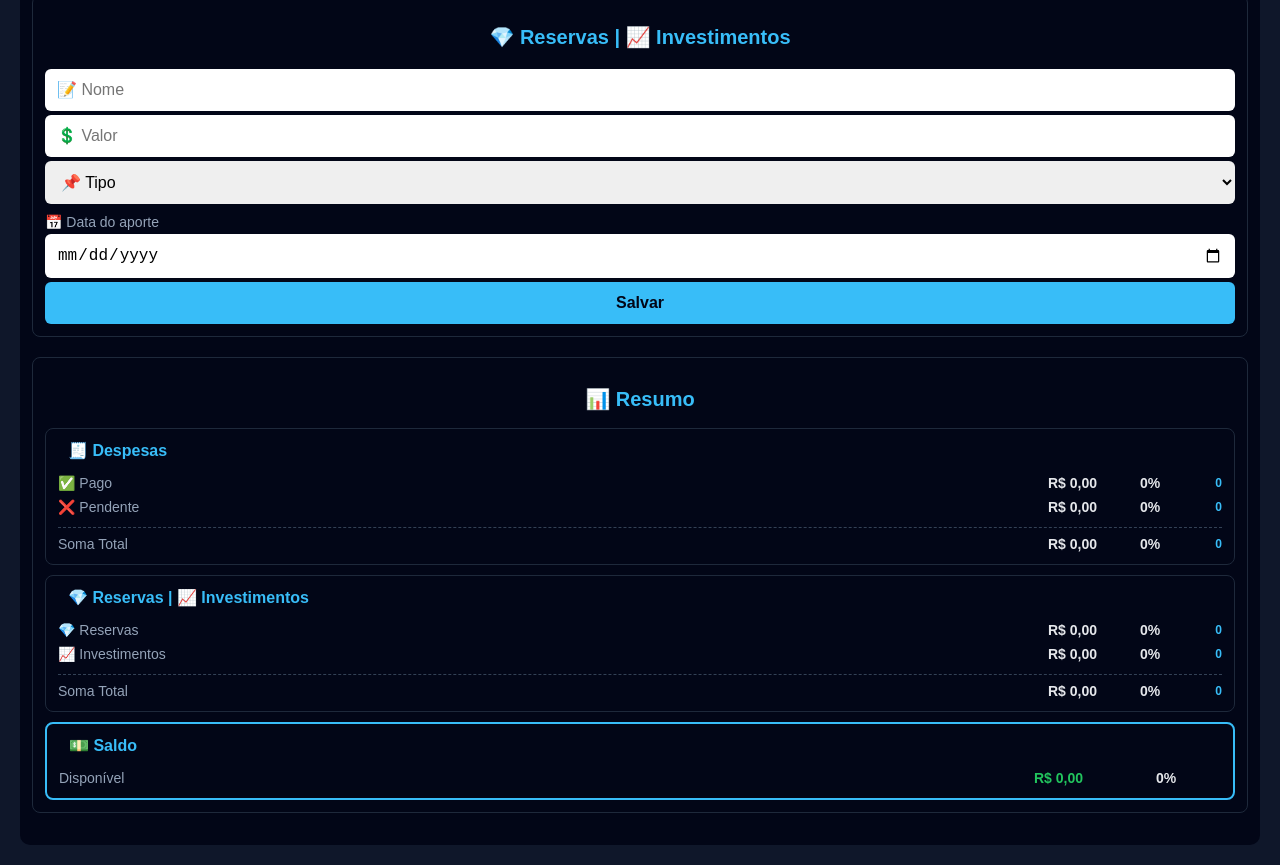
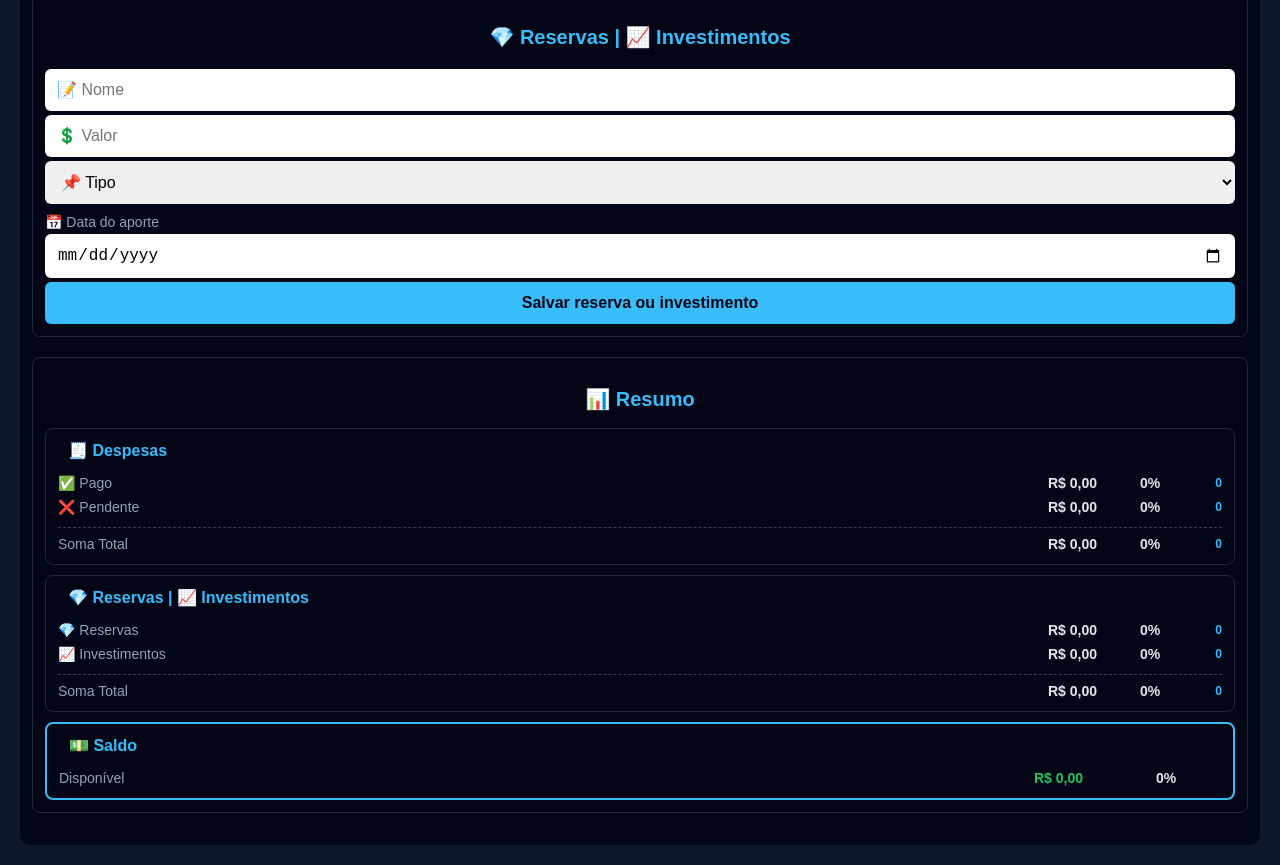
Before and after one commit to BrunoRodrigues27/web-financeiro, a plain HTML site: page index.html in a window 1280 px wide. Shown: the part 850-1715 px from the top of the page. Drawn offline with Linux system fonts and the light colour scheme.

Commit message:
Update index.html

```diff
--- a/index.html
+++ b/index.html
@@ -336,7 +336,7 @@ td::before {
 <input type="date" id="dataInv">
 
 <div class="botoes">
-    <button id="btnInvest" onclick="salvarInvestimento()">Salvar</button>
+    <button id="btnInvest" onclick="salvarInvestimento()">Salvar reserva ou investimento</button>
     <button id="btnNovoInvest" class="secundario" onclick="novoInvestimento()" style="display:none">Novo</button>
 </div>
 
```
